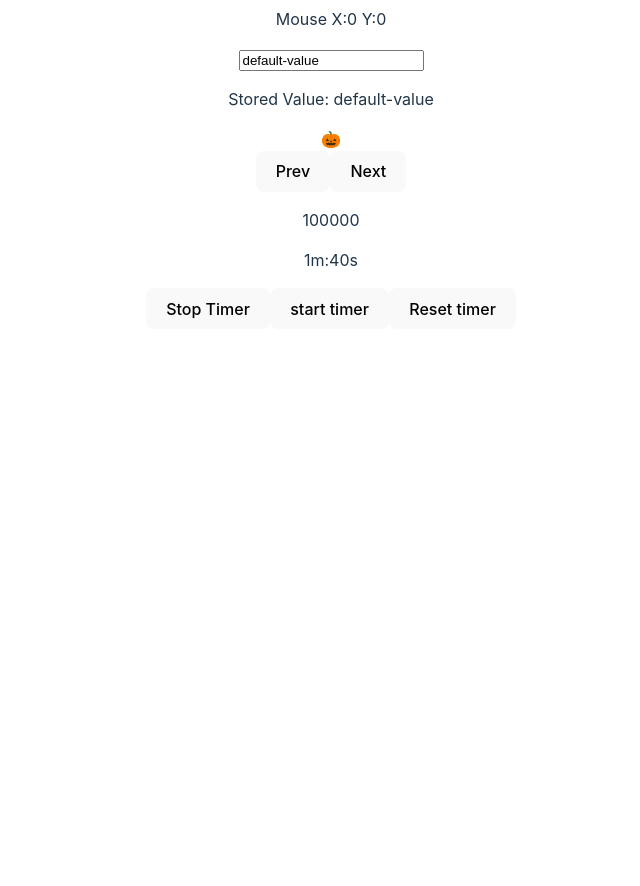
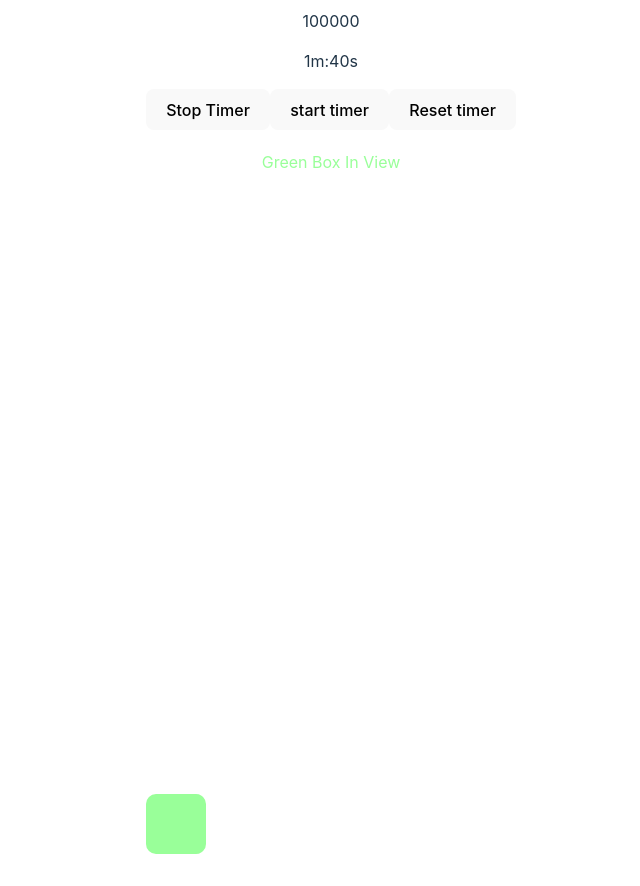
Before and after one commit to Albx68/react-ts-custom-hooks, a React (Vite) app: page / in a window 1280 px wide. Shown: the part 240-1126 px from the top of the page, without its empty margins (309-949 px from the left). Before the commit the page ends 800 px from the top, so only its background shows below. Built offline with nearby package versions, Linux system fonts and the light colour scheme.

Commit message:
added example for useInview

```diff
--- a/src/App.tsx
+++ b/src/App.tsx
@@ -1,9 +1,10 @@
-import { useCallback } from "react";
+import { useCallback, useRef } from "react";
 import "./App.css";
 import useCycle from "./utils/customHooks/useCycle";
 import useLocalStorage from "./utils/customHooks/useLocalStorage";
 import useMousePointer from "./utils/customHooks/useMousePointer";
 import useTimer from "./utils/customHooks/useTimer";
+import useInView from "./utils/customHooks/useInView";
 
 function App() {
   return (
@@ -17,6 +18,8 @@ export default App;
 
 const timerDuration = 100000;
 function Example() {
+  const inViewTestRef = useRef<HTMLDivElement>(null)
+  const isInView = useInView(inViewTestRef, {})
   const { currentValue, cycleToPrevValue, cycleToNextValue } = useCycle([
     "🎃",
     "👾",
@@ -60,6 +63,11 @@ function Example() {
         <button onClick={startTimer}>start timer</button>
         <button onClick={resetTimer}>Reset timer</button>
       </div>
+      <div style={{ position: "sticky", padding: "20px", color: isInView ? "#99ff99" : "#ff9999" }}>{isInView ? "Green Box In View" : "Green Box not in view, scroll"}</div>
+
+      <div style={{ height: "600px" }}></div>
+      <div style={{ height: "60px", width: "60px", borderRadius: "10px", backgroundColor: "#99ff99" }} ref={inViewTestRef}></div>
+
     </div>
   );
 }
```
